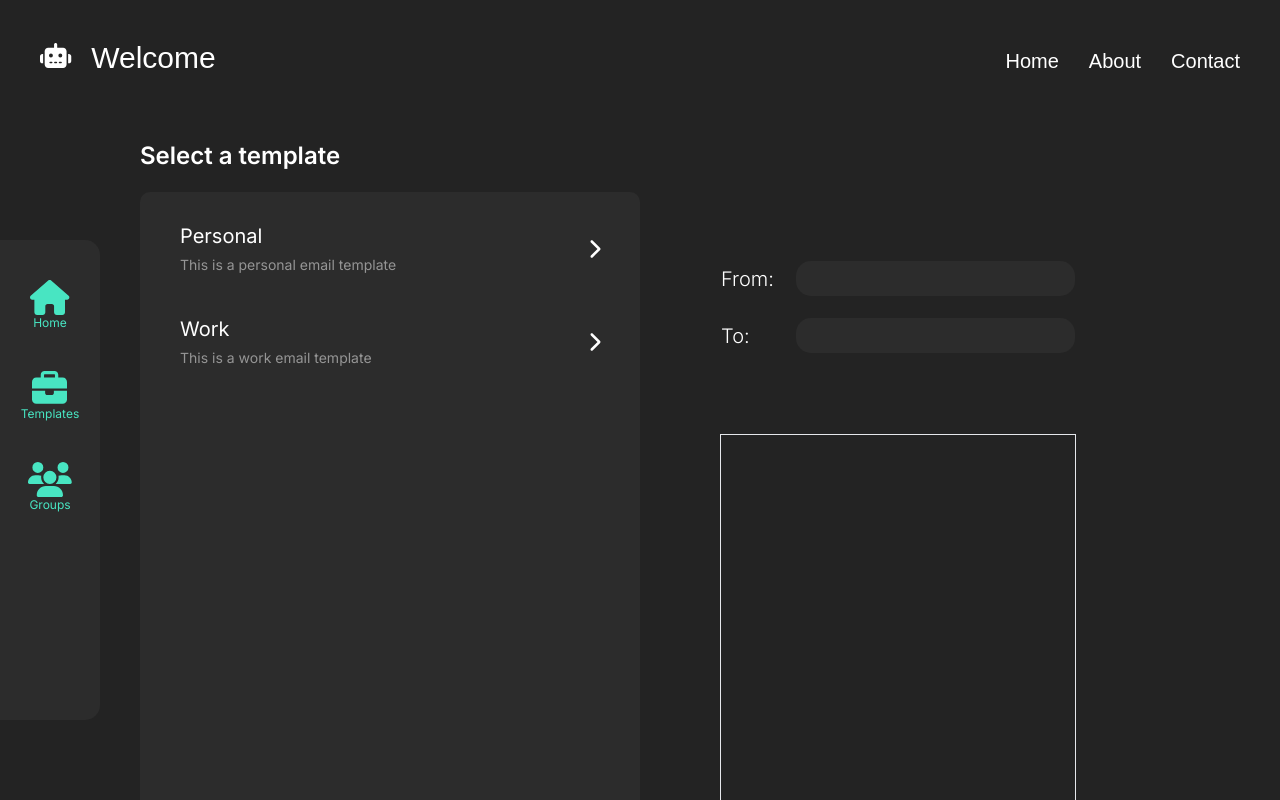
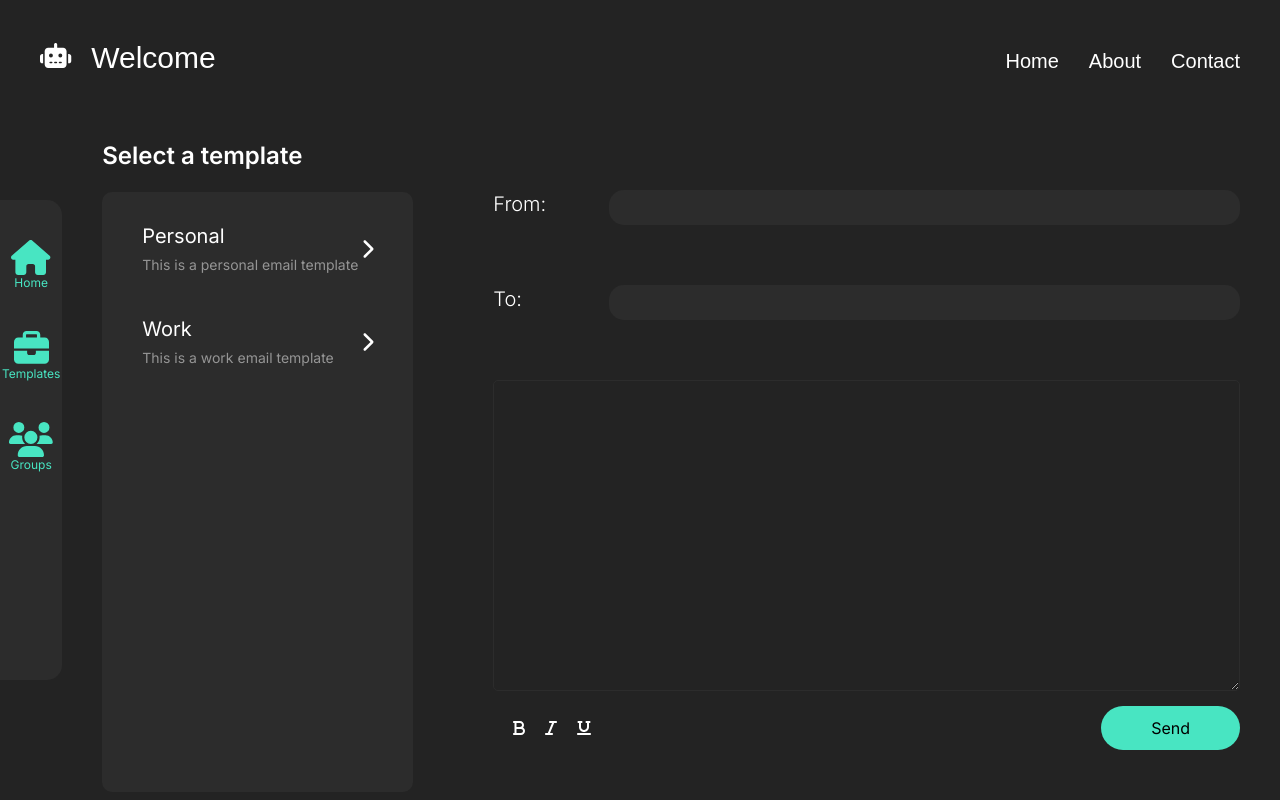
Before and after one commit to ItsHyde-dev/mail-machine, a Next.js app: page /home in a window 1280 px wide. Shown: the top 800 px of the page. Built offline with nearby package versions, Linux system fonts and the light colour scheme.

Commit message:
Added the mail area

```diff
--- a/src/app/home/page.tsx
+++ b/src/app/home/page.tsx
@@ -70,7 +70,7 @@ function LeftToolbar() {
 
 function TemplateListing(templates: { name: string; description: string }[]) {
   return (
-    <section className="mt-[60px] w-[500px] h-full">
+    <section className="mt-[60px] mb-[20px] w-[500px] h-5/6">
       <div className="text-2xl font-semibold">Select a template</div>
       <div className="bg-light-grey h-full px-[40px] py-[30px] mt-[20px] rounded-[10px]">
         {templates.map((template) => {
--- a/src/components/homepageMailArea.tsx
+++ b/src/components/homepageMailArea.tsx
@@ -1,43 +1,49 @@
-'use client'
+"use client";
 
+import { faBold, faItalic, faUnderline } from "@fortawesome/free-solid-svg-icons";
+import { FontAwesomeIcon } from "@fortawesome/react-fontawesome";
 import { useRef } from "react";
 
 export default function MailArea() {
-
   const fromInput = useRef<HTMLInputElement>(null);
   const toInput = useRef<HTMLInputElement>(null);
 
   return (
-    <div className="flex flex-col px-[40px] py-[50px] mt-[110px]">
+    <div className="flex flex-col px-[40px] py-[50px] pt-[110px] w-full h-full">
 
-      <table className="border-separate border-spacing-y-[20px]">
-        <tr>
-          <td>
+      <div className="grid grid-cols-8 gap-[20px]">
         <div className="text-xl text-white font-light">From:</div>
-          </td>
-          <td>
         <input
           ref={fromInput}
-              className="text-lg text-white bg-light-grey focus:outline-none focus:outline-lilac focus:outline-1 rounded-[15px] h-[35px] px-[10px] ml-[20px]"
+          className="col-span-7 text-lg text-white bg-light-grey focus:outline-none focus:outline-lilac focus:outline-1 rounded-[15px] h-[35px] px-[10px] ml-[20px]"
         />
-          </td>
-        </tr>
-        <tr>
-          <td>
+      </div>
+
+      <div className="grid grid-cols-8 gap-[20px] mt-[60px]">
         <div className="text-xl text-white font-light">To:</div>
-          </td>
-          <td>
         <input
           ref={toInput}
-              className="text-lg text-white bg-light-grey focus:outline-none focus:outline-lilac focus:outline-1 rounded-[15px] h-[35px] px-[10px] ml-[20px]"
+          className="col-span-7 text-lg text-white bg-light-grey focus:outline-none focus:outline-lilac focus:outline-1 rounded-[15px] h-[35px] px-[10px] ml-[20px]"
         />
-          </td>
-        </tr>
-      </table>
+      </div>
 
-      <section className="mt-[60px] border border-solid-[2px] flex flex-col h-screen">
+      <textarea className="mt-[60px] border border-solid-[2px] border-light-grey focus:outline-none flex flex-col h-full rounded-[5px] p-[10px] bg-transparent align-text-top align-top">
+        {
+          // get the information to display for the mail
+        }
+      </textarea>
 
+      <section className="flex flex-row items-center justify-between mt-[15px] pl-[20px]">
+        <div className="flex flex-row gap-[20px]">
+          <FontAwesomeIcon icon={faBold} />
+          <FontAwesomeIcon icon={faItalic} />
+          <FontAwesomeIcon icon={faUnderline} />
+        </div>
+        <button className="bg-light-green text-black py-[10px] px-[50px] rounded-[50px]">
+          Send
+        </button>
       </section>
+
     </div>
   );
 }
--- a/src/components/loginForm.tsx
+++ b/src/components/loginForm.tsx
@@ -21,7 +21,7 @@ export default function LoginForm() {
         <input
           type="password"
           ref={password}
-          className="text-xl text-lilac focus:outline-none focus:outline-lilac focus:outline-1 bg-light-grey rounded-[5px] h-[35px] px-[10px]"
+          className="text-xl text-lilac focus:outline-none focus:outline-lilac focus:outline-1 bg-light-outlinegrey rounded-[5px] h-[35px] px-[10px]"
         />
       </div>
       <div className="flex flex-col">
```
Lines whose indentation alone changed are shown as unchanged.
